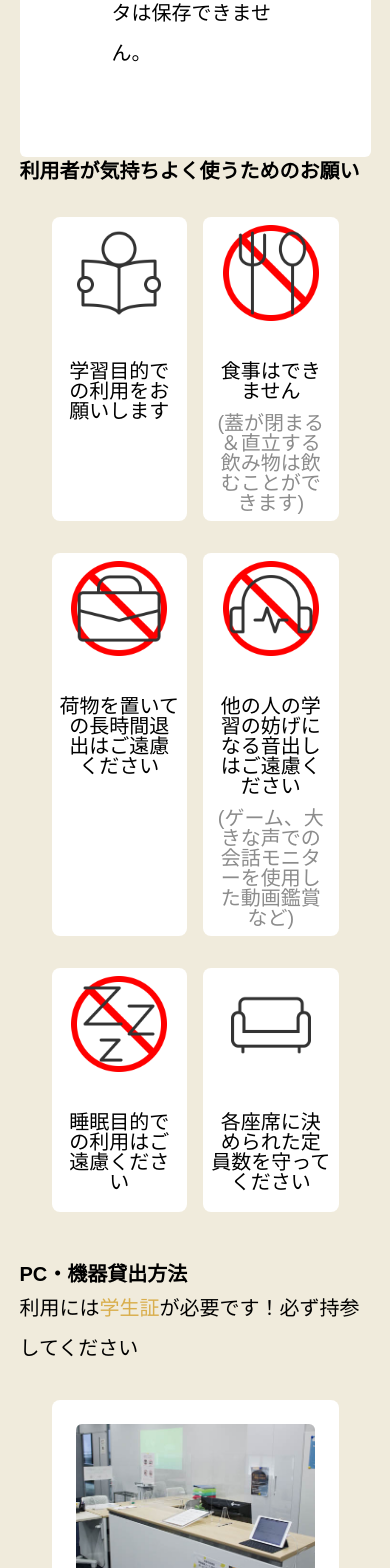
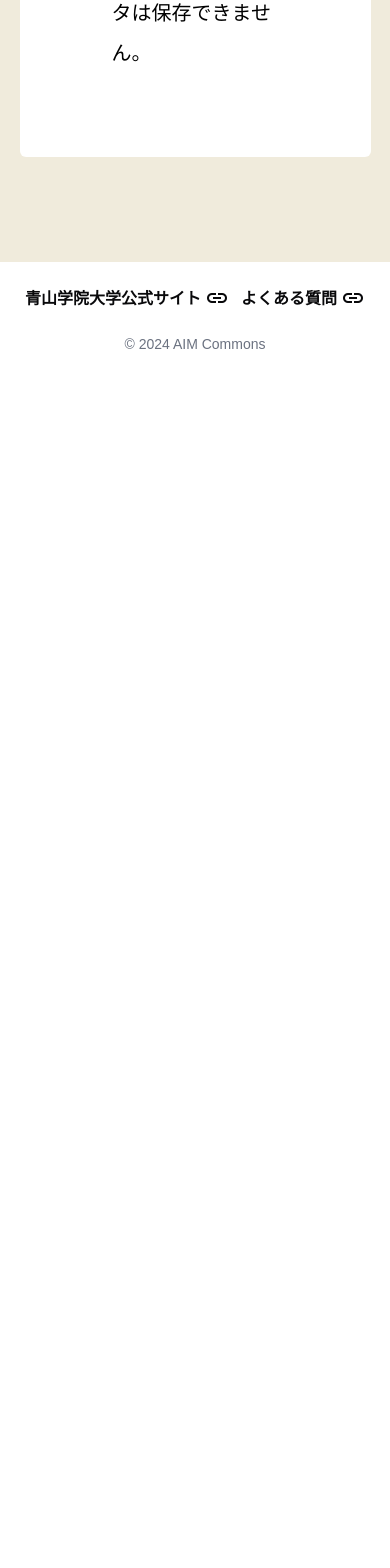
Before and after one commit to AIM-SC/next-website, a Next.js app: page /instruction in a window 390 px wide. Shown: the part 5981-7549 px from the top of the page. After the commit the page ends 6355 px from the top, so only its background shows below. Built offline with nearby package versions, Linux system fonts and the light colour scheme.

Commit message:
fix: instructionページの修正

```diff
--- a/src/app/(pages)/instruction/page.tsx
+++ b/src/app/(pages)/instruction/page.tsx
@@ -168,95 +168,6 @@ const InstractionPage = async () => {
 					/>
 				</div>
 			</div>
-			<h2 className="font-bold text-xl">利用者が気持ちよく使うためのお願い</h2>
-			<div className="m-8 grid grid-cols-2 gap-4 text-center sm:grid-cols-3 md:grid-cols-3">
-				<Rule
-					image="/images/rule01.png"
-					text="学習目的での利用をお願いします"
-					note=""
-				/>
-				<Rule
-					image="/images/rule02.png"
-					text="食事はできません"
-					note="(蓋が閉まる＆直立する飲み物は飲むことができます)"
-				/>
-				<Rule
-					image="/images/rule03.png"
-					text="荷物を置いての長時間退出はご遠慮ください"
-					note=""
-				/>
-				<Rule
-					image="/images/rule04.png"
-					text="他の人の学習の妨げになる音出しはご遠慮ください"
-					note="(ゲーム、大きな声での会話モニターを使用した動画鑑賞など)"
-				/>
-				<Rule
-					image="/images/rule05.png"
-					text="睡眠目的での利用はご遠慮ください"
-					note=""
-				/>
-				<Rule
-					image="/images/rule06.png"
-					text="各座席に決められた定員数を守ってください"
-					note=""
-				/>
-			</div>
-			<h2 className="font-bold text-xl">PC・機器貸出方法</h2>
-			<h3>
-				利用には<span className="text-[#d9ae4c]">学生証</span>
-				が必要です！必ず持参してください
-			</h3>
-			<div className="m-8 grid grid-cols-1 gap-4 text-center sm:grid-cols-2">
-				<Explain
-					image="/images/lend01.jpg"
-					title="PC（受付）"
-					subtitle="受付での手続きが必要です。"
-					link="https://www.aim.aoyama.ac.jp/rental/note-pc/"
-					time={[
-						"青山：受付での貸し出しサービスはありません",
-						"相模原：9:45~16:30 (返却は16:45まで)",
-					]}
-					notes={[
-						"当日返却、利用は学内のみでお願いします。",
-						"電源を消すと自動的にデータが消去されるため、PC本体内にデータは保存できません。",
-					]}
-				/>
-				<Explain
-					image="/images/lend02.jpg"
-					title="PC（ロッカー）"
-					subtitle="受付を通さず、ロッカーに学生証をかざすだけで借りることができます。"
-					link="https://www.aim.aoyama.ac.jp/rental/note-pc/"
-					time={["相模原：9:45~16:30 (返却は16:45まで)", "青山：8:30~22:00"]}
-					notes={[
-						"当日返却、利用は学内のみでお願いします。",
-						"電源を消すと自動的にデータが消去されるため、PC本体内にデータは保存できません。",
-					]}
-				/>
-				<Explain
-					image="/images/lend03.jpg"
-					title="機材"
-					subtitle="受付での手続きが必要です。利用後に、アンケートの記入にご協力お願いします"
-					link="https://www.aim.aoyama.ac.jp/rental/production/"
-					time={["9:45~16:30 (返却は16:45まで)"]}
-					notes={[
-						"一部機器は、B422教室内のみでの利用。",
-						"翌営業日までの返却で、学外へ持ち出しが可能。",
-						"詳しい貸出機器に関しては貸出機材一覧表をご確認ください.",
-						"2週間先までの予約が可能です。",
-					]}
-				/>
-				<Explain
-					image="/images/lend04.jpg"
-					title="静音 (相模原) ・編集ブース"
-					subtitle="受付での手続きが必要です。"
-					link="https://www.aim.aoyama.ac.jp/rental/production/"
-					time={["9:45~16:30 (返却は16:45まで)"]}
-					notes={[
-						"2週間先までの予約が可能です。",
-						"編集ブースのPCは、電源を消すと自動的にデータが消去され、PC本体内にデータは保存できません。",
-					]}
-				/>
-			</div>
 		</div>
 	);
 };
```
